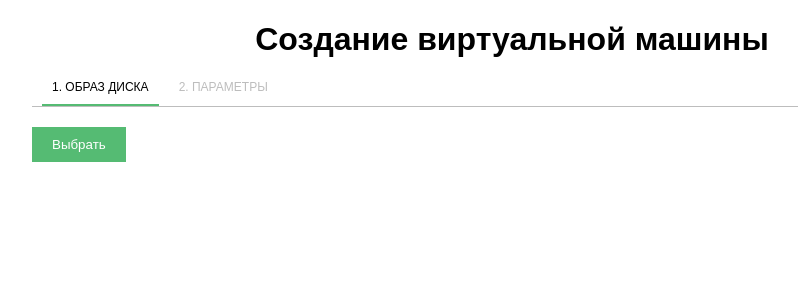
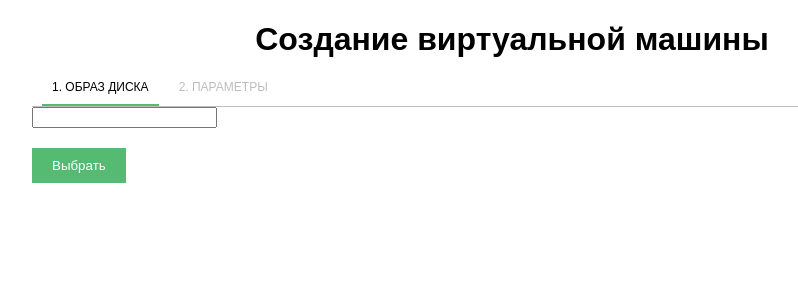
Before and after one commit to andrewosipov/croc, a React (Create React App) app: page /step1 in a window 1280 px wide. Shown: the top 300 px of the page, without its empty margins (128-926 px from the left). Built offline with nearby package versions, Linux system fonts and the light colour scheme.

Commit message:
update Filter with setState

```diff
--- a/src/components/Filter.js
+++ b/src/components/Filter.js
@@ -4,10 +4,20 @@ import PropTypes from 'prop-types';
 class Filter extends Component {
     static propTypes = {};
 
+    state = {
+        search: ''
+    };
+
+    changeHandler = (ev) => {
+        this.setState({
+            search: ev.target.value
+        })
+    };
+
     render() {
         return (
             <div className="Filter">
-
+                <input type="text" className="Filter__search" onChange={this.changeHandler} value={this.state.search} />
             </div>
         );
     }
```
